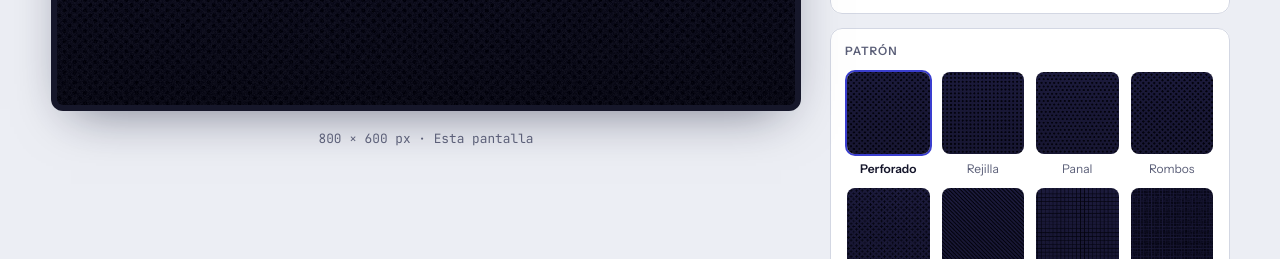
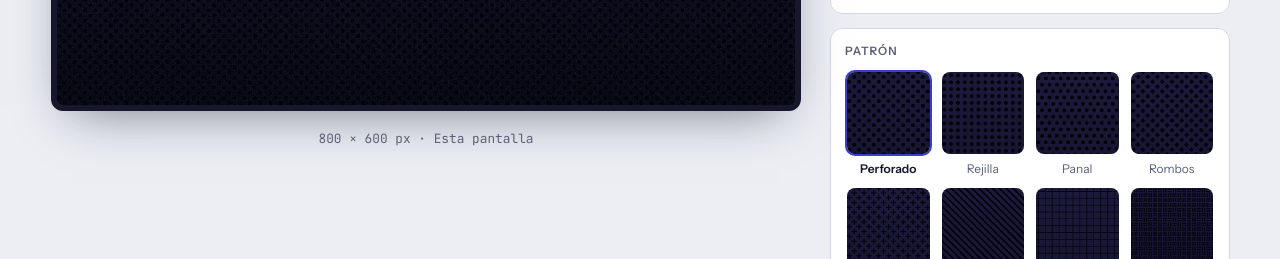
Before and after one commit to sergionvte/tapiz, a plain HTML site: page index.html in a window 1280 px wide. Shown: the part 541-800 px from the top of the page. Drawn offline with Linux system fonts and the light colour scheme.

Commit message:
Amplía las miniaturas de patrones
Co-Authored-By: Claude Opus 5.5 <noreply@anthropic.com>

```diff
--- a/index.html
+++ b/index.html
@@ -467,7 +467,7 @@ button:disabled { opacity: 0.6; cursor: progress; }
   function drawThumbs() {
     document.querySelectorAll(".pat canvas").forEach((cv) => {
       const id = cv.dataset.pattern;
-      render(cv, Object.assign({}, state, { pattern: id, grad: state.grad * 0.25 }), { unit: cv.width / 300, grainScale: 0.4 });
+      render(cv, Object.assign({}, state, { pattern: id, grad: state.grad * 0.25 }), { unit: cv.width / 170, grainScale: 0.4 });
     });
   }
 
```
